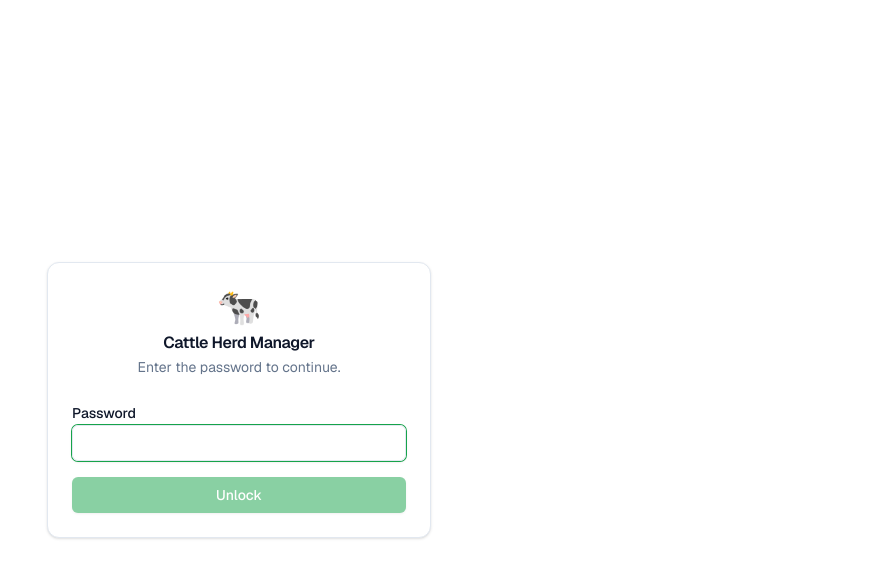
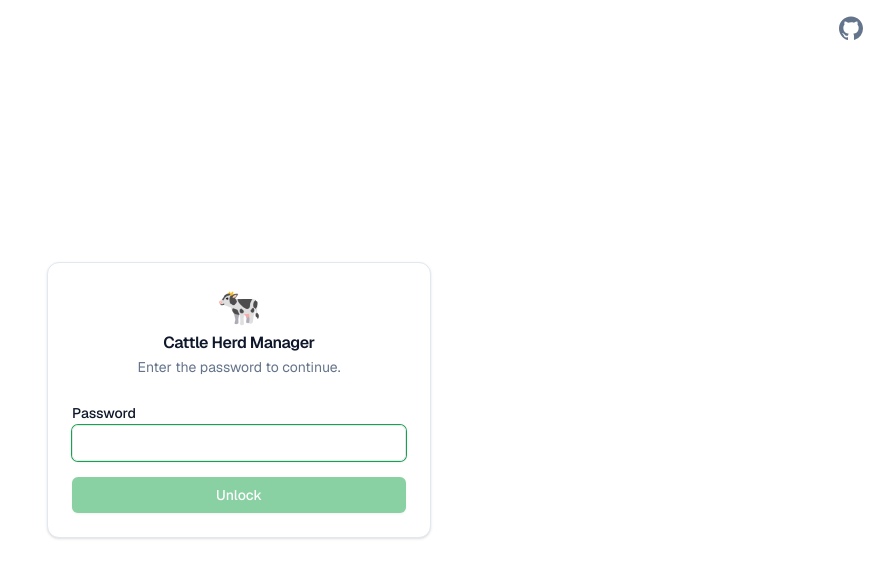
Before and after one commit to kennanseno/cattle-herd-manager, a Next.js app: page /login in a window 1280 px wide. Shown: the top 578 px of the page, without its empty margins (401-1280 px from the left). Built offline with nearby package versions, Linux system fonts and the light colour scheme.

Commit message:
Add GitHub link to login page and drop System theme option
- Show a GitHub icon in the top-right of the login page linking to the
  repo (inline SVG since lucide-react no longer ships brand icons).
- Remove the 'System' choice from the sidebar theme toggle; only Light
  and Dark remain.

```diff
--- a/app/login/page.tsx
+++ b/app/login/page.tsx
@@ -64,7 +64,24 @@ export default function LoginPage() {
   }
 
   return (
-    <div className="flex min-h-full items-center justify-center bg-background p-4">
+    <div className="relative flex min-h-full items-center justify-center bg-background p-4">
+      <a
+        href="https://github.com/kennanseno/cattle-herd-manager"
+        target="_blank"
+        rel="noopener noreferrer"
+        aria-label="View source on GitHub"
+        title="View source on GitHub"
+        className="absolute right-4 top-4 text-muted-foreground transition-colors hover:text-foreground"
+      >
+        <svg
+          viewBox="0 0 24 24"
+          fill="currentColor"
+          className="h-6 w-6"
+          aria-hidden="true"
+        >
+          <path d="M12 .5C5.37.5 0 5.87 0 12.5c0 5.3 3.44 9.8 8.21 11.39.6.11.82-.26.82-.58 0-.29-.01-1.04-.02-2.05-3.34.73-4.04-1.61-4.04-1.61-.55-1.39-1.33-1.76-1.33-1.76-1.09-.75.08-.73.08-.73 1.2.09 1.84 1.24 1.84 1.24 1.07 1.83 2.81 1.3 3.5.99.11-.78.42-1.3.76-1.6-2.67-.3-5.47-1.34-5.47-5.96 0-1.32.47-2.39 1.24-3.23-.12-.31-.54-1.53.12-3.18 0 0 1.01-.32 3.3 1.23a11.5 11.5 0 0 1 3-.4c1.02 0 2.05.14 3 .4 2.29-1.55 3.3-1.23 3.3-1.23.66 1.65.24 2.87.12 3.18.77.84 1.24 1.91 1.24 3.23 0 4.63-2.81 5.65-5.49 5.95.43.37.81 1.1.81 2.22 0 1.61-.01 2.9-.01 3.29 0 .32.21.7.82.58A12.01 12.01 0 0 0 24 12.5C24 5.87 18.63.5 12 .5Z" />
+        </svg>
+      </a>
       <Card className="w-full max-w-sm">
         <CardHeader className="text-center">
           <div className="mx-auto mb-2 text-4xl">🐄</div>
--- a/components/layout/ThemeToggle.tsx
+++ b/components/layout/ThemeToggle.tsx
@@ -1,7 +1,7 @@
 "use client"
 
 import { useTheme } from "next-themes"
-import { Sun, Moon, Monitor } from "lucide-react"
+import { Sun, Moon } from "lucide-react"
 import { Button } from "@/components/ui/button"
 import {
   DropdownMenu,
@@ -29,9 +29,6 @@ export function ThemeToggle() {
         <DropdownMenuItem onClick={() => setTheme("dark")}>
           <Moon className="mr-2 h-4 w-4" /> Dark
         </DropdownMenuItem>
-        <DropdownMenuItem onClick={() => setTheme("system")}>
-          <Monitor className="mr-2 h-4 w-4" /> System
-        </DropdownMenuItem>
       </DropdownMenuContent>
     </DropdownMenu>
   )
```
